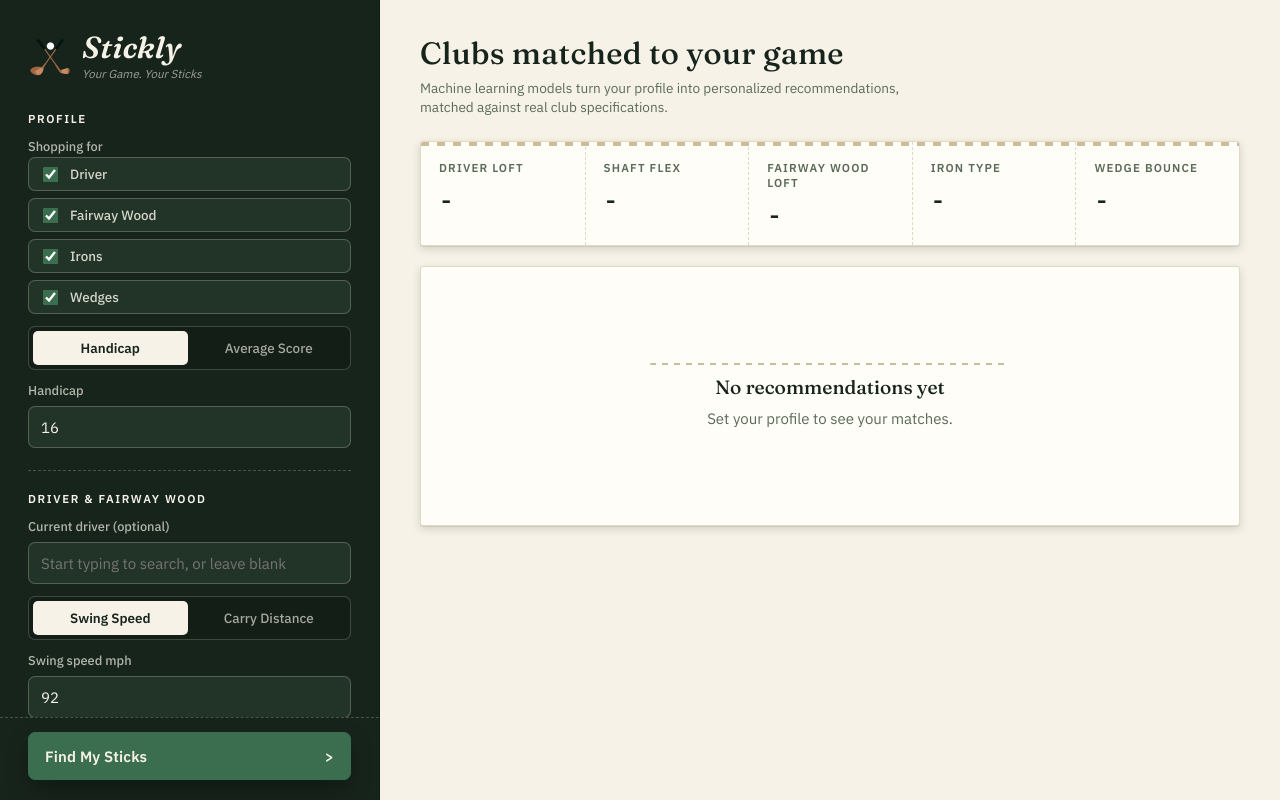
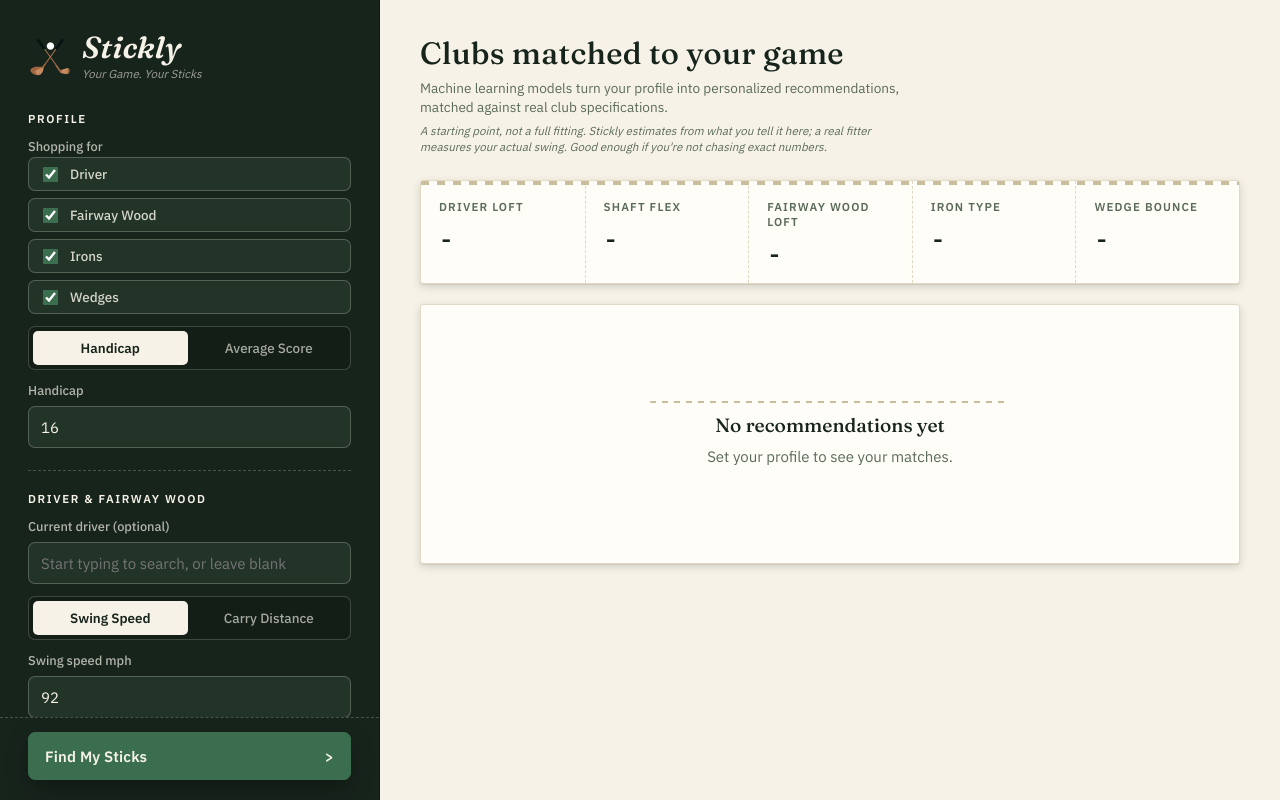
Before and after one commit to vincent-bui-se/GolfRec, a Flask app: page / in a window 1280 px wide. Run offline with Flask 3, Linux system fonts and the light colour scheme.

Commit message:
Add swing tempo selection and adjust shaft flex logic for improved recommendations

```diff
--- a/app.py
+++ b/app.py
@@ -23,6 +23,7 @@ from preprocess import (
     SWING_SPEED_MAX_MPH,
     SWING_SPEED_MIN_MPH,
     SWING_SPEED_PER_HANDICAP_MPH,
+    SWING_TEMPOS,
     TRAJECTORIES,
     TURF_FIRMNESS,
     WEDGE_LOFT_OPTIONS,
@@ -108,6 +109,30 @@ def predict_specs(
 ) -> dict[str, str]:
     """Predict the given fitting labels (default: all of them) from a one-row golfer feature frame."""
     return {label: str(models[label].predict(golfer_row[INPUT_COLUMNS])[0]) for label in labels}
+
+
+# Matches synthetic_data.py's SHAFT_FLEX_LABELS ordering (softest to stiffest).
+_FLEX_ORDER = ["L", "A", "R", "S", "X"]
+
+
+def _adjust_flex_for_tempo(flex: str, tempo: str) -> str:
+    """Nudge a speed-predicted flex letter one step for tempo, real-fitting style.
+
+    Swing speed alone predicts a flex band; a fast transition through the ball
+    (tempo) is the standard adjustment fitters make on top of that band, one
+    step firmer or softer, not a full re-fit. Unrecognized flex letters (only
+    possible if a model's label set ever drifts from _FLEX_ORDER) pass through
+    unchanged rather than raising, since this is a display nicety, not a value
+    the recommendation logic depends on.
+    """
+    if flex not in _FLEX_ORDER:
+        return flex
+    index = _FLEX_ORDER.index(flex)
+    if tempo == "Aggressive":
+        index = min(index + 1, len(_FLEX_ORDER) - 1)
+    elif tempo == "Smooth":
+        index = max(index - 1, 0)
+    return _FLEX_ORDER[index]
 
 
 def estimate_swing_speed_from_handicap(handicap: float) -> float:
@@ -232,6 +257,7 @@ def index():
         iron_misses=IRON_MISSES,
         turf_firmness=TURF_FIRMNESS,
         divot_depths=DIVOT_DEPTHS,
+        swing_tempos=SWING_TEMPOS,
         wedge_shot_styles=WEDGE_SHOT_STYLES,
         wedge_lofts=WEDGE_LOFT_OPTIONS,
         current_drivers=_current_club_options(catalog.get("drivers", [])),
@@ -265,6 +291,10 @@ def api_recommend():
     else:
         swing_speed = _coerce_float(payload.get("swing_speed"), swing_speed)
         driver_carry = round(swing_speed * 2.35)
+
+    swing_tempo = str(payload.get("swing_tempo", "Moderate"))
+    if swing_tempo not in SWING_TEMPOS:
+        swing_tempo = "Moderate"
 
     driver_shot_shape = str(payload.get("driver_shot_shape", "Straight"))
     if driver_shot_shape not in SHOT_SHAPES:
@@ -378,6 +408,7 @@ def api_recommend():
     # from iron_row, so that's the only label predicted from it - predicting
     # (and discarding) the other 4 labels from iron_row was pure waste.
     driver_specs = predict_specs(models, driver_row)
+    driver_specs["shaft_flex"] = _adjust_flex_for_tempo(driver_specs["shaft_flex"], swing_tempo)
     iron_category = predict_specs(models, iron_row, labels=["iron_category"])["iron_category"]
     specs = {**driver_specs, "iron_category": iron_category}
 
--- a/preprocess.py
+++ b/preprocess.py
@@ -41,6 +41,12 @@ WEDGE_SHOT_STYLES = ["One repeatable shot", "I like to shape shots around the gr
 # push shorter gap-wedge lofts into their iron sets instead).
 WEDGE_LOFT_OPTIONS = [46, 48, 50, 52, 54, 56, 58, 60, 62]
 TRAJECTORIES = ["Too low", "About right", "Too high"]
+# Scoring-time only, like WEDGE_SHOT_STYLES above: nudges the displayed
+# shaft_flex letter (see app.py's _adjust_flex_for_tempo) rather than feeding
+# the ML model - swing speed alone already predicts a flex band, and tempo is
+# the standard real-fitting adjustment on top of that band, not a separate
+# axis worth training on.
+SWING_TEMPOS = ["Smooth", "Moderate", "Aggressive"]
 # Shared handicap -> swing speed coefficients: synthetic_data.py uses these
 # (plus noise) to generate training labels, and app.py's fallback estimator
 # uses them (without noise) for a live request. Keeping one source of truth
--- a/static/app.js
+++ b/static/app.js
@@ -75,6 +75,7 @@ function collectPayload() {
     speed_mode: formValue("speed_mode"),
     swing_speed: Number(formValue("swing_speed")),
     driver_carry: Number(formValue("driver_carry")),
+    swing_tempo: formValue("swing_tempo"),
     current_driver_id: formValue("current_driver_id"),
     driver_shot_shape: formValue("driver_shot_shape"),
     driver_trajectory: formValue("driver_trajectory"),
--- a/static/styles.css
+++ b/static/styles.css
@@ -453,6 +453,15 @@ select {
   max-width: 480px;
   color: var(--moss);
   font-size: 0.85rem;
+  line-height: 1.4;
+}
+
+.page-disclaimer {
+  margin: 6px 0 0;
+  max-width: 480px;
+  color: var(--moss);
+  font-size: 0.72rem;
+  font-style: italic;
   line-height: 1.4;
 }
 
--- a/templates/index.html
+++ b/templates/index.html
@@ -192,6 +192,15 @@
             </label>
 
             <label class="field">
+              <span>Swing tempo</span>
+              <select name="swing_tempo">
+                {% for value in swing_tempos %}
+                <option value="{{ value }}" {% if value == "Moderate" %}selected{% endif %}>{{ value }}</option>
+                {% endfor %}
+              </select>
+            </label>
+
+            <label class="field">
               <span>Shot shape</span>
               <select name="driver_shot_shape">
                 {% for value in shot_shapes %}
@@ -347,6 +356,7 @@
           <div>
             <h2>Clubs matched to your game</h2>
             <p class="page-subtitle">Machine learning models turn your profile into personalized recommendations, matched against real club specifications.</p>
+            <p class="page-disclaimer">A starting point, not a full fitting. Stickly estimates from what you tell it here; a real fitter measures your actual swing. Good enough if you're not chasing exact numbers.</p>
           </div>
         </header>
 
```
Also changed, not shown: tests/test_app.py (+58 -0 lines).
